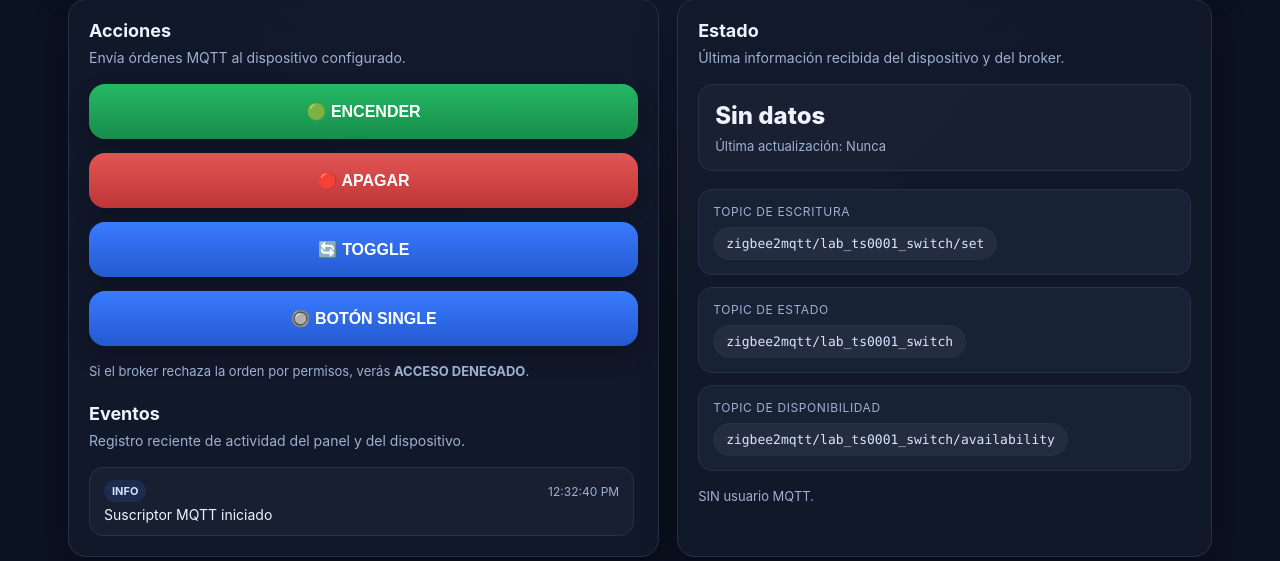
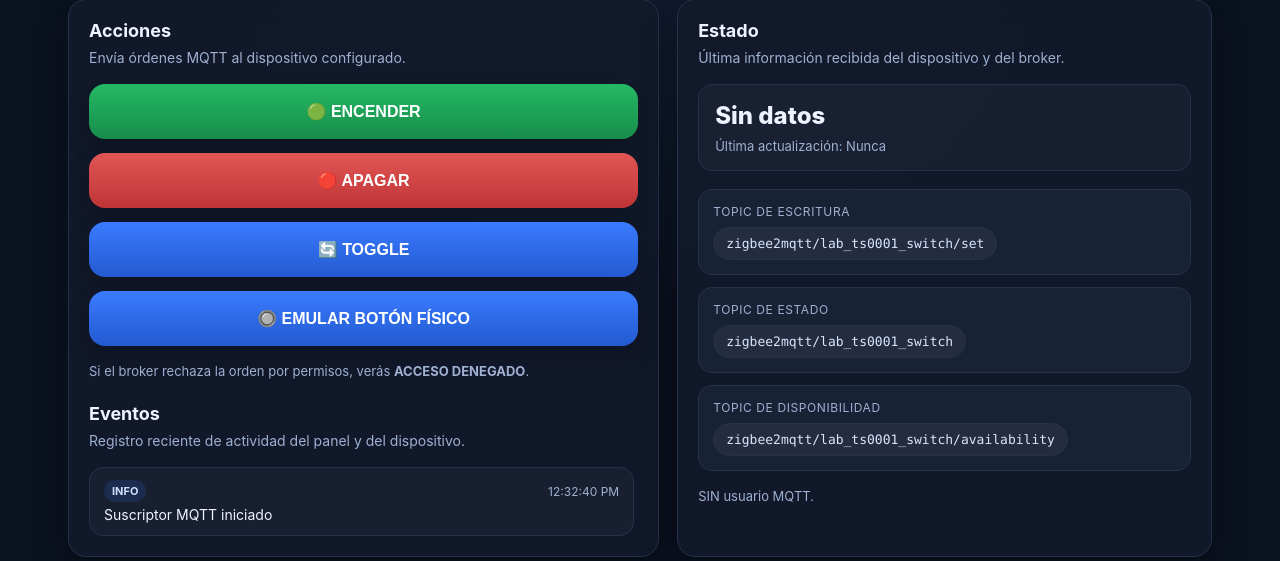
Before and after one commit to LuisAlbertoFP/zigbee2mqtt, a Flask app: page / in a window 1280 px wide. Shown: the part 153-714 px from the top of the page. Run offline with Flask 3, Linux system fonts and the light colour scheme.

Commit message:
emular boton fisco

```diff
--- a/web/templates/index.html
+++ b/web/templates/index.html
@@ -429,7 +429,7 @@
           </form>
 
           <form method="post" action="/button-single" class="action-form">
-            <button class="btn btn-toggle" type="submit">🔘 BOTÓN SINGLE</button>
+            <button class="btn btn-toggle" type="submit">🔘 EMULAR BOTÓN FÍSICO</button>
           </form>
 
         </div>
```
Also changed, not shown: docker-compose.yml (+2 -87 lines), 3 other files.
